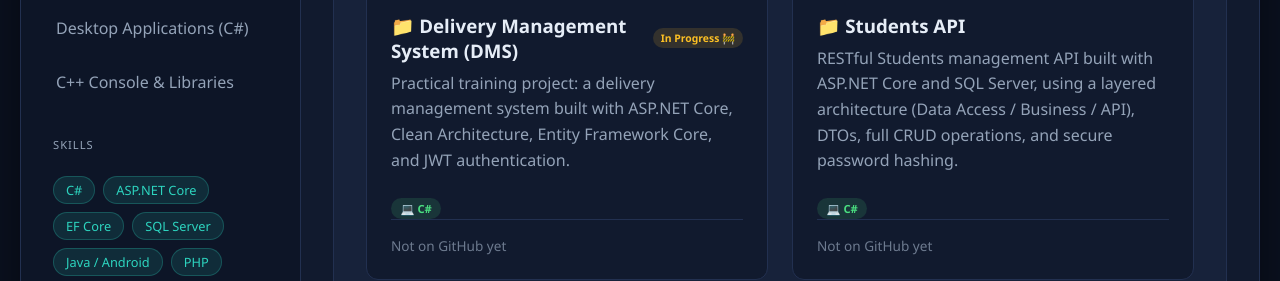
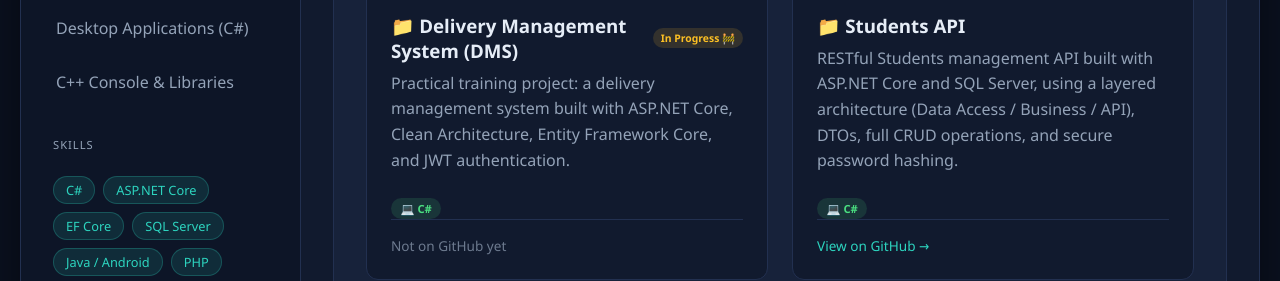
Before and after one commit to marwaammed9/marwaammed9.github.io, a plain HTML site: page index.html in a window 1280 px wide. Shown: the part 454-735 px from the top of the page. Drawn offline with Linux system fonts and the light colour scheme.

```diff
--- a/index.html
+++ b/index.html
@@ -422,7 +422,7 @@
             description: "RESTful Students management API built with ASP.NET Core and SQL Server, using a layered architecture (Data Access / Business / API), DTOs, full CRUD operations, and secure password hashing.",
             language: "C#",
             category: "Web",
-            url: null
+            url: "https://github.com/marwaammed9/StudentsAPI"
         },
         {
             name: "Task Management System (PHP OOP)",
```
